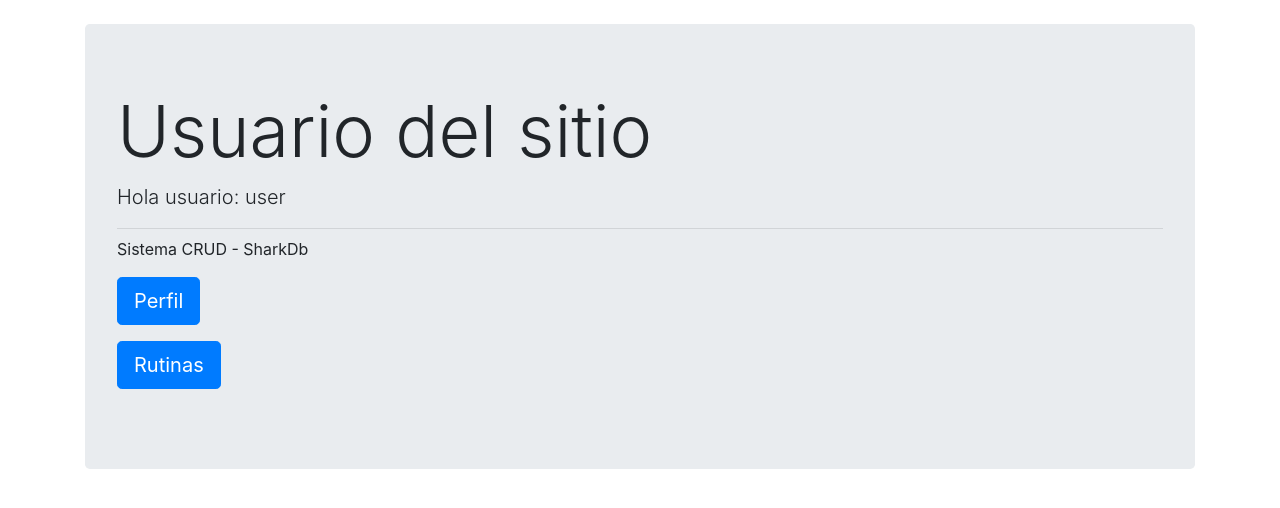
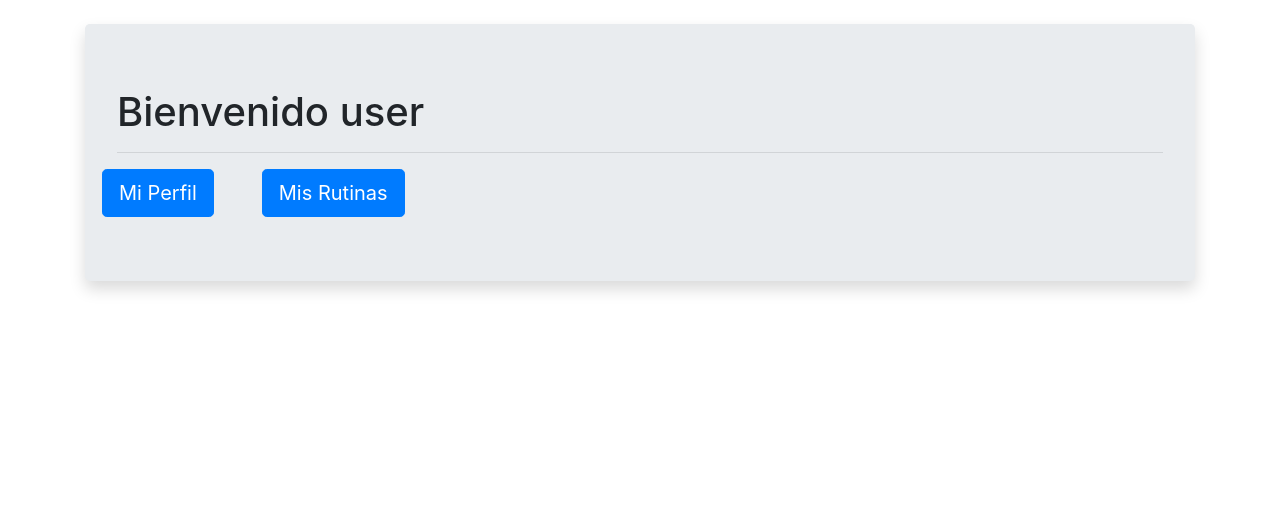
Before and after one commit to DrEureka/AmdBD---TPS, a PHP site: page /usuario/inicio.php in a window 1280 px wide. Shown: the part 56-564 px from the top of the page. Run offline with PHP 8.4, Linux system fonts and the light colour scheme; the visitor is signed in with stand-in values (Sample User, id 1).

Commit message:
mejoras de usuario

```diff
--- a/SharkDbProyecto/usuario/Inicio.php
+++ b/SharkDbProyecto/usuario/Inicio.php
@@ -1,19 +1,16 @@
 <?php include('template/header.php') ?>
 <div class="col-md-12">
-
-    <div class="jumbotron">
-        <h1 class="display-3">Usuario del sitio</h1>
-        <p class="lead">Hola usuario: <?php echo $nombreUsuario ?></p>
-        <hr class="my-2">
-        <p>Sistema CRUD - SharkDb</p>
-        <p class="lead">
-            <a class="btn btn-primary btn-lg" href="perfil.php" role="button">Perfil</a>
-        </p>
-        <p class="lead">
-            <a class="btn btn-primary btn-lg" href="rutinas.php" role="button">Rutinas</a>
-        </p>
+    <div class="jumbotron shadow">
+        <h1>Bienvenido <?php echo $nombreUsuario ?></h1>
+        <hr>
+        <div class="row">
+            <div>
+                <a class="btn btn-primary btn-lg" href="perfil.php" role="button">Mi Perfil</a>
+            </div>
+            <div>
+                <a class="btn btn-primary btn-lg ml-5" href="rutinas.php" role="button">Mis Rutinas</a>
+            </div>
+        </div>
     </div>
-
 </div>
-
 <?php include('template/footer.php') ?>
```
Also changed, not shown: SharkDbProyecto/usuario/perfil.php (+8 -5 lines), SharkDbProyecto/usuario/rutinas.php (+8 -5 lines).
